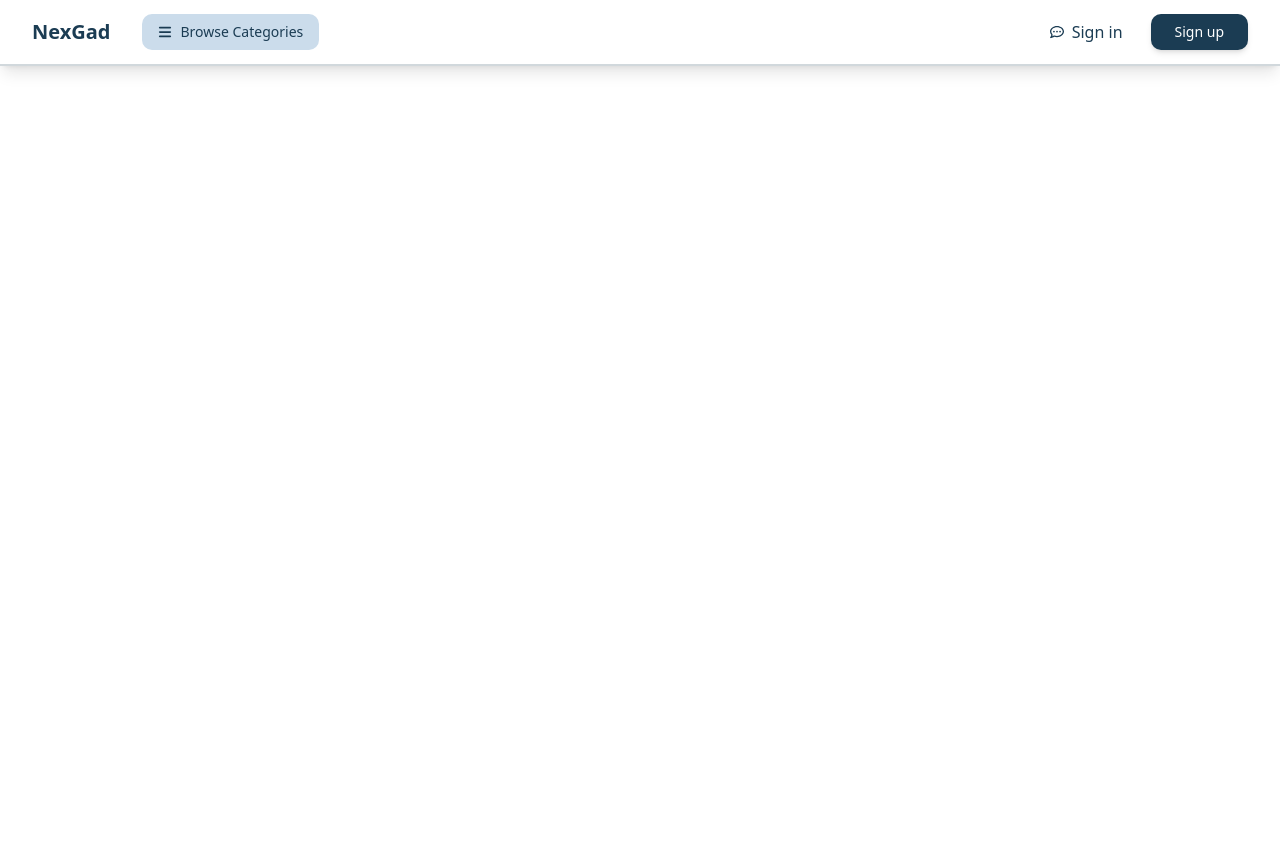
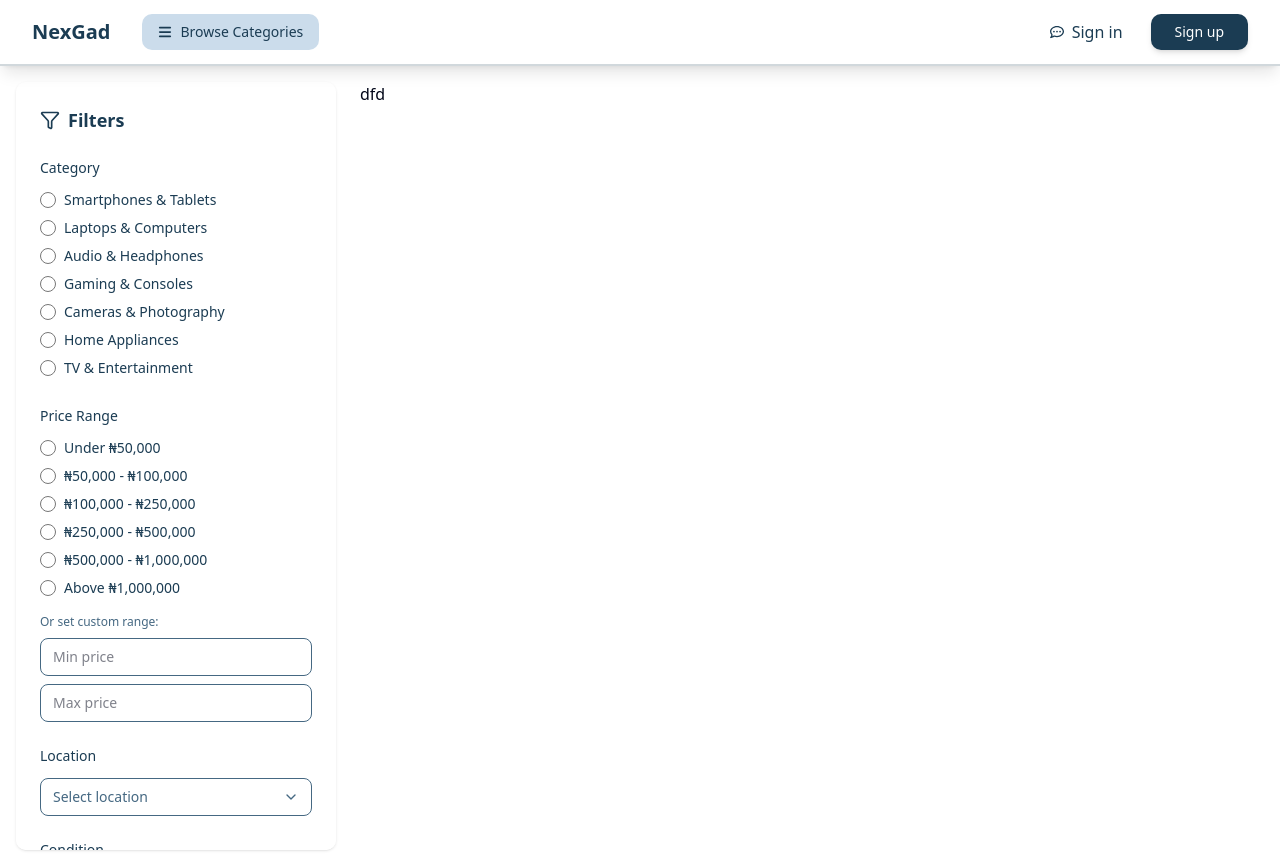
Before and after one commit to anjorin001/Nexgad_Frontend, a React (Vite) app: page /listings in a window 1280 px wide. Before the commit the page ends 800 px from the top, so only its background shows below. Built offline with nearby package versions, Linux system fonts and the light colour scheme.

Commit message:
side bar for listing done -- scroll bar color

```diff
--- a/package.json
+++ b/package.json
@@ -30,11 +30,13 @@
     "react-icons": "^5.5.0",
     "react-router-dom": "^7.7.1",
     "tailwind-merge": "^3.3.1",
+    "tailwind-scrollbar": "^4.0.2",
     "tailwindcss": "^4.1.11",
     "three": "^0.178.0"
   },
   "devDependencies": {
     "@eslint/js": "^9.30.1",
+    "@types/node": "^24.1.0",
     "@types/react": "^19.1.8",
     "@types/react-dom": "^19.1.6",
     "@vitejs/plugin-react": "^4.6.0",
--- a/src/App.tsx
+++ b/src/App.tsx
@@ -5,6 +5,7 @@ import Navbar from "./components/Navbar";
 import Home from "./pages/Home";
 import Login from "./pages/Login";
 import Register from "./pages/Register";
+import Listings from "./pages/Listings";
 
 const App = () => {
   return (
@@ -17,6 +18,7 @@ const App = () => {
           <Route path="/" element={<Home />} />
           <Route path="/login" element={<Login />} />
           <Route path="/register" element={<Register />} />
+          <Route path="/listings" element={<Listings />} />
         </Routes>
       </div>
     </>
--- a/src/components/CategorySideBar.tsx
+++ b/src/components/CategorySideBar.tsx
@@ -1,208 +1,322 @@
-import * as React from "react";
-import { GalleryVerticalEnd } from "lucide-react";
+import React, { useState } from "react";
+import { ChevronDown, RotateCcw, Filter } from "lucide-react";
+import { scrollbarStyles } from "../utils/ScrollBarStyle";
 
-import {
-  Sidebar,
-  SidebarContent,
-  SidebarGroup,
-  SidebarHeader,
-  SidebarMenu,
-  SidebarMenuButton,
-  SidebarMenuItem,
-  SidebarMenuSub,
-  SidebarMenuSubButton,
-  SidebarMenuSubItem,
-  SidebarRail,
-} from "./ui/sidebar";
+interface FilterState {
+  category: string;
+  priceRange: {
+    min: string;
+    max: string;
+  };
+  location: string;
+  condition: string;
+}
 
-// This is sample data.
-const data = {
-  navMain: [
-    {
-      title: "Getting Started",
-      url: "#",
-      items: [
-        {
-          title: "Installation",
-          url: "#",
-        },
-        {
-          title: "Project Structure",
-          url: "#",
-        },
-      ],
-    },
-    {
-      title: "Building Your Application",
-      url: "#",
-      items: [
-        {
-          title: "Routing",
-          url: "#",
-        },
-        {
-          title: "Data Fetching",
-          url: "#",
-          isActive: true,
-        },
-        {
-          title: "Rendering",
-          url: "#",
-        },
-        {
-          title: "Caching",
-          url: "#",
-        },
-        {
-          title: "Styling",
-          url: "#",
-        },
-        {
-          title: "Optimizing",
-          url: "#",
-        },
-        {
-          title: "Configuring",
-          url: "#",
-        },
-        {
-          title: "Testing",
-          url: "#",
-        },
-        {
-          title: "Authentication",
-          url: "#",
-        },
-        {
-          title: "Deploying",
-          url: "#",
-        },
-        {
-          title: "Upgrading",
-          url: "#",
-        },
-        {
-          title: "Examples",
-          url: "#",
-        },
-      ],
-    },
-    {
-      title: "API Reference",
-      url: "#",
-      items: [
-        {
-          title: "Components",
-          url: "#",
-        },
-        {
-          title: "File Conventions",
-          url: "#",
-        },
-        {
-          title: "Functions",
-          url: "#",
-        },
-        {
-          title: "next.config.js Options",
-          url: "#",
-        },
-        {
-          title: "CLI",
-          url: "#",
-        },
-        {
-          title: "Edge Runtime",
-          url: "#",
-        },
-      ],
-    },
-    {
-      title: "Architecture",
-      url: "#",
-      items: [
-        {
-          title: "Accessibility",
-          url: "#",
-        },
-        {
-          title: "Fast Refresh",
-          url: "#",
-        },
-        {
-          title: "Next.js Compiler",
-          url: "#",
-        },
-        {
-          title: "Supported Browsers",
-          url: "#",
-        },
-        {
-          title: "Turbopack",
-          url: "#",
-        },
-      ],
-    },
-    {
-      title: "Community",
-      url: "#",
-      items: [
-        {
-          title: "Contribution Guide",
-          url: "#",
-        },
-      ],
-    },
-  ],
+const FilterSidebar: React.FC = () => {
+  const [filters, setFilters] = useState<FilterState>({
+    category: "",
+    priceRange: { min: "", max: "" },
+    location: "",
+    condition: "",
+  });
+
+  const [isLocationOpen, setIsLocationOpen] = useState(false);
+
+  // Electronics categories
+  const categories = [
+    "Smartphones & Tablets",
+    "Laptops & Computers",
+    "Audio & Headphones",
+    "Gaming & Consoles",
+    "Cameras & Photography",
+    "Home Appliances",
+    "TV & Entertainment",
+    "Accessories",
+    "Smart Home",
+    "Wearables",
+  ];
+
+  // Nigerian states/locations
+  const locations = [
+    "Abuja (FCT)",
+    "Lagos",
+    "Kano",
+    "Kaduna",
+    "Port Harcourt",
+    "Ibadan",
+    "Benin City",
+    "Jos",
+    "Enugu",
+    "Aba",
+    "Warri",
+    "Calabar",
+    "Ilorin",
+    "Akure",
+    "Sokoto",
+    "Maiduguri",
+    "Zaria",
+    "Owerri",
+    "Uyo",
+    "Asaba",
+  ];
+
+  const conditions = [
+    "Brand New",
+    "Foreign Used",
+    "Nigerian Used",
+    "Refurbished",
+  ];
+
+  const priceRanges = [
+    { label: "Under ₦50,000", min: "0", max: "50000" },
+    { label: "₦50,000 - ₦100,000", min: "50000", max: "100000" },
+    { label: "₦100,000 - ₦250,000", min: "100000", max: "250000" },
+    { label: "₦250,000 - ₦500,000", min: "250000", max: "500000" },
+    { label: "₦500,000 - ₦1,000,000", min: "500000", max: "1000000" },
+    { label: "Above ₦1,000,000", min: "1000000", max: "" },
+  ];
+
+  const handleCategoryChange = (category: string) => {
+    setFilters((prev) => ({ ...prev, category }));
   };
 
-export function AppSidebar({ ...props }: React.ComponentProps<typeof Sidebar>) {
+  const handlePriceRangeSelect = (min: string, max: string) => {
+    setFilters((prev) => ({ ...prev, priceRange: { min, max } }));
+  };
+
+  const handleCustomPriceChange = (type: "min" | "max", value: string) => {
+    setFilters((prev) => ({
+      ...prev,
+      priceRange: { ...prev.priceRange, [type]: value },
+    }));
+  };
+
+  const handleLocationChange = (location: string) => {
+    setFilters((prev) => ({ ...prev, location }));
+    setIsLocationOpen(false);
+  };
+
+  const handleConditionChange = (condition: string) => {
+    setFilters((prev) => ({ ...prev, condition }));
+  };
+
+  const resetFilters = () => {
+    setFilters({
+      category: "",
+      priceRange: { min: "", max: "" },
+      location: "",
+      condition: "",
+    });
+  };
+
+  const hasActiveFilters = () => {
     return (
-    <Sidebar {...props}>
-      <SidebarHeader>
-        <SidebarMenu>
-          <SidebarMenuItem>
-            <SidebarMenuButton size="lg" asChild>
-              <a href="#">
-                <div className="bg-sidebar-primary text-sidebar-primary-foreground flex aspect-square size-8 items-center justify-center rounded-lg">
-                  <GalleryVerticalEnd className="size-4" />
+      filters.category !== "" ||
+      filters.priceRange.min !== "" ||
+      filters.priceRange.max !== "" ||
+      filters.location !== "" ||
+      filters.condition !== ""
+    );
+  };
+
+  return (
+    <>
+      <style>{scrollbarStyles}</style>
+      <div className="w-80 bg-[#ffff] p-6 rounded-lg shadow-sm sticky top-4 h-fit max-h-[calc(100vh-2rem)] overflow-y-auto">
+        {/* Header */}
+        <div className="flex items-center justify-between mb-6">
+          <div className="flex items-center gap-2">
+            <Filter className="w-5 h-5 text-[#1B3C53]" />
+            <h2 className="text-lg font-semibold text-[#1B3C53]">Filters</h2>
           </div>
-                <div className="flex flex-col gap-0.5 leading-none">
-                  <span className="font-medium">Documentation</span>
-                  <span className="">v1.0.0</span>
+          {hasActiveFilters() && (
+            <button
+              onClick={resetFilters}
+              className="flex items-center gap-1 text-sm text-[#456882] hover:text-[#1B3C53] transition-colors"
+            >
+              <RotateCcw className="w-4 h-4" />
+              Reset
+            </button>
+          )}
         </div>
-              </a>
-            </SidebarMenuButton>
-          </SidebarMenuItem>
-        </SidebarMenu>
-      </SidebarHeader>
-      <SidebarContent>
-        <SidebarGroup>
-          <SidebarMenu>
-            {data.navMain.map((item) => (
-              <SidebarMenuItem key={item.title}>
-                <SidebarMenuButton asChild>
-                  <a href={item.url} className="font-medium">
-                    {item.title}
-                  </a>
-                </SidebarMenuButton>
-                {item.items?.length ? (
-                  <SidebarMenuSub>
-                    {item.items.map((item) => (
-                      <SidebarMenuSubItem key={item.title}>
-                        <SidebarMenuSubButton asChild isActive={item.isActive}>
-                          <a href={item.url}>{item.title}</a>
-                        </SidebarMenuSubButton>
-                      </SidebarMenuSubItem>
+
+        {/* Category Filter */}
+        <div className="mb-6">
+          <h3 className="text-sm font-medium text-[#1B3C53] mb-3">Category</h3>
+          <div className="space-y-2 max-h-48 overflow-y-auto">
+            {categories.map((category) => (
+              <label
+                key={category}
+                className="flex items-center cursor-pointer"
+              >
+                <input
+                  type="radio"
+                  name="category"
+                  value={category}
+                  checked={filters.category === category}
+                  onChange={(e) => handleCategoryChange(e.target.value)}
+                  className="w-4 h-4 text-[#1B3C53] bg-white border-[#456882] focus:ring-[#1B3C53]"
+                />
+                <span className="ml-2 text-sm text-[#1B3C53]">{category}</span>
+              </label>
             ))}
-                  </SidebarMenuSub>
-                ) : null}
-              </SidebarMenuItem>
+          </div>
+        </div>
+
+        {/* Price Range Filter */}
+        <div className="mb-6">
+          <h3 className="text-sm font-medium text-[#1B3C53] mb-3">
+            Price Range
+          </h3>
+
+          {/* Predefined ranges */}
+          <div className="space-y-2 mb-4">
+            {priceRanges.map((range) => (
+              <label
+                key={range.label}
+                className="flex items-center cursor-pointer"
+              >
+                <input
+                  type="radio"
+                  name="priceRange"
+                  checked={
+                    filters.priceRange.min === range.min &&
+                    filters.priceRange.max === range.max
+                  }
+                  onChange={() => handlePriceRangeSelect(range.min, range.max)}
+                  className="w-4 h-4 text-[#1B3C53] bg-white border-[#456882] focus:ring-[#1B3C53]"
+                />
+                <span className="ml-2 text-sm text-[#1B3C53]">
+                  {range.label}
+                </span>
+              </label>
             ))}
-          </SidebarMenu>
-        </SidebarGroup>
-      </SidebarContent>
-      <SidebarRail />
-    </Sidebar>
+          </div>
+
+          {/* Custom price inputs */}
+          <div className="space-y-2">
+            <div className="text-xs text-[#456882] mb-2">
+              Or set custom range:
+            </div>
+            <div className="flex flex-col gap-2">
+              <input
+                type="number"
+                placeholder="Min price"
+                value={filters.priceRange.min}
+                onChange={(e) => handleCustomPriceChange("min", e.target.value)}
+                className="w-full px-3 py-2 text-sm border border-[#456882] rounded-md focus:outline-none focus:ring-2 focus:ring-[#1B3C53] focus:border-transparent"
+              />
+              <input
+                type="number"
+                placeholder="Max price"
+                value={filters.priceRange.max}
+                onChange={(e) => handleCustomPriceChange("max", e.target.value)}
+                className="w-full px-3 py-2 text-sm border border-[#456882] rounded-md focus:outline-none focus:ring-2 focus:ring-[#1B3C53] focus:border-transparent"
+              />
+            </div>
+          </div>
+        </div>
+
+        {/* Location Filter */}
+        <div className="mb-6">
+          <h3 className="text-sm font-medium text-[#1B3C53] mb-3">Location</h3>
+          <div className="relative">
+            <button
+              onClick={() => setIsLocationOpen(!isLocationOpen)}
+              className="w-full px-3 py-2 text-left bg-white border border-[#456882] rounded-md focus:outline-none focus:ring-2 focus:ring-[#1B3C53] focus:border-transparent flex items-center justify-between"
+            >
+              <span
+                className={`text-sm ${
+                  filters.location ? "text-[#1B3C53]" : "text-[#456882]"
+                }`}
+              >
+                {filters.location || "Select location"}
+              </span>
+              <ChevronDown
+                className={`w-4 h-4 text-[#456882] transition-transform ${
+                  isLocationOpen ? "rotate-180" : ""
+                }`}
+              />
+            </button>
+
+            {isLocationOpen && (
+              <div className="absolute z-10 w-full mt-1 bg-white border border-[#456882] rounded-md shadow-lg max-h-48 overflow-y-auto">
+                <button
+                  onClick={() => handleLocationChange("")}
+                  className="w-full px-3 py-2 text-left text-sm text-[#456882] hover:bg-[#CBDCEB] focus:outline-none"
+                >
+                  All locations
+                </button>
+                {locations.map((location) => (
+                  <button
+                    key={location}
+                    onClick={() => handleLocationChange(location)}
+                    className="w-full px-3 py-2 text-left text-sm text-[#1B3C53] hover:bg-[#CBDCEB] focus:outline-none"
+                  >
+                    {location}
+                  </button>
+                ))}
+              </div>
+            )}
+          </div>
+        </div>
+
+        {/* Condition Filter */}
+        <div className="mb-6">
+          <h3 className="text-sm font-medium text-[#1B3C53] mb-3">Condition</h3>
+          <div className="space-y-2">
+            {conditions.map((condition) => (
+              <label
+                key={condition}
+                className="flex items-center cursor-pointer"
+              >
+                <input
+                  type="radio"
+                  name="condition"
+                  value={condition}
+                  checked={filters.condition === condition}
+                  onChange={(e) => handleConditionChange(e.target.value)}
+                  className="w-4 h-4 text-[#1B3C53] bg-white border-[#456882] focus:ring-[#1B3C53]"
+                />
+                <span className="ml-2 text-sm text-[#1B3C53]">{condition}</span>
+              </label>
+            ))}
+          </div>
+        </div>
+
+        {/* Apply Filters Button */}
+        <button
+          onClick={() => {
+            // This would typically call a function passed as props to apply filters
+            console.log("Applying filters:", filters);
+          }}
+          className="w-full bg-[#1B3C53] text-white py-3 px-4 rounded-md hover:bg-[#456882] transition-colors font-medium"
+        >
+          Apply Filters
+        </button>
+
+        {/* Active filters display */}
+        {hasActiveFilters() && (
+          <div className="mt-4 p-3 bg-white rounded-md">
+            <div className="text-xs font-medium text-[#1B3C53] mb-2">
+              Active Filters:
+            </div>
+            <div className="space-y-1 text-xs text-[#456882]">
+              {filters.category && <div>Category: {filters.category}</div>}
+              {(filters.priceRange.min || filters.priceRange.max) && (
+                <div>
+                  Price: ₦{filters.priceRange.min || "0"} - ₦
+                  {filters.priceRange.max || "∞"}
+                </div>
+              )}
+              {filters.location && <div>Location: {filters.location}</div>}
+              {filters.condition && <div>Condition: {filters.condition}</div>}
+            </div>
+          </div>
+        )}
+      </div>
+    </>
   );
-}
+};
+
+export default FilterSidebar;
--- a/src/components/ui/sidebar.tsx
+++ b/src/components/ui/sidebar.tsx
@@ -2,7 +2,8 @@
 
 import * as React from "react"
 import { Slot } from "@radix-ui/react-slot"
-import { cva, VariantProps } from "class-variance-authority"
+import { cva } from "class-variance-authority"
+import type { VariantProps } from "class-variance-authority";
 import { PanelLeftIcon } from "lucide-react"
 
 import { useIsMobile } from "../../hooks/use-mobile"
--- /dev/null
+++ b/src/pages/Listings.tsx
@@ -0,0 +1,17 @@
+
+import FilterSidebar from "../components/CategorySideBar";
+const Listings = () => {
+  return (
+    <>
+      <div className="flex gap-6 p-4">
+        <FilterSidebar />
+        <div className="flex-1">
+          {/*  product listings content */}
+          <p>dfd</p>
+        </div>
+      </div>
+    </>
+  );
+};
+
+export default Listings;
--- /dev/null
+++ b/src/utils/ScrollBarStyle.ts
@@ -0,0 +1,16 @@
+  export const scrollbarStyles = `
+    .custom-scrollbar::-webkit-scrollbar {
+      width: 8px;
+    }
+    .custom-scrollbar::-webkit-scrollbar-track {
+      background: #CBDCEB;
+      border-radius: 4px;
+    }
+    .custom-scrollbar::-webkit-scrollbar-thumb {
+      background-color: #1B3C53;
+      border-radius: 4px;
+    }
+    .custom-scrollbar::-webkit-scrollbar-thumb:hover {
+      background-color: #456882;
+    }
+  `;
```
Also changed, not shown: tailwind.config.ts (+5 -4 lines), 1 other file (tests, documents, lock files or other folders). Lines whose indentation alone changed are shown as unchanged.
